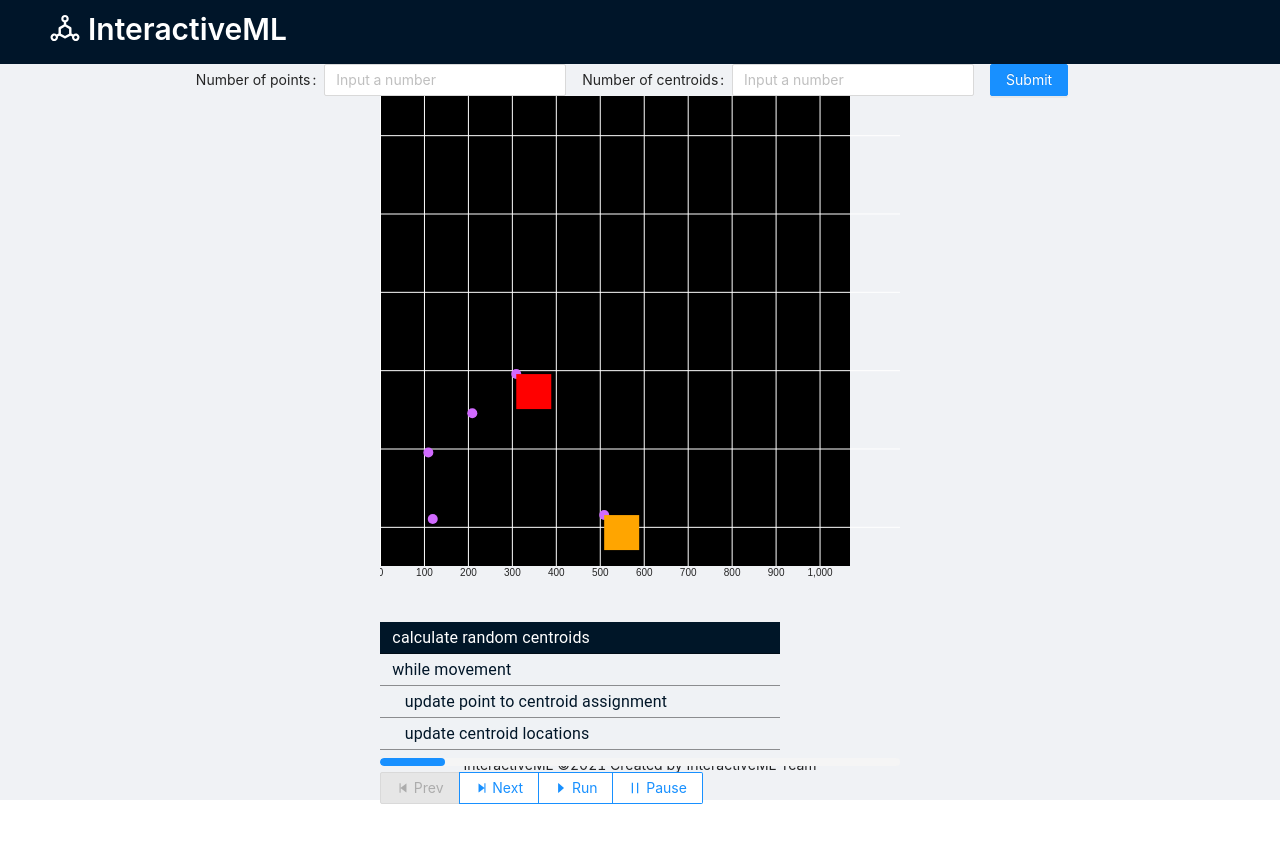
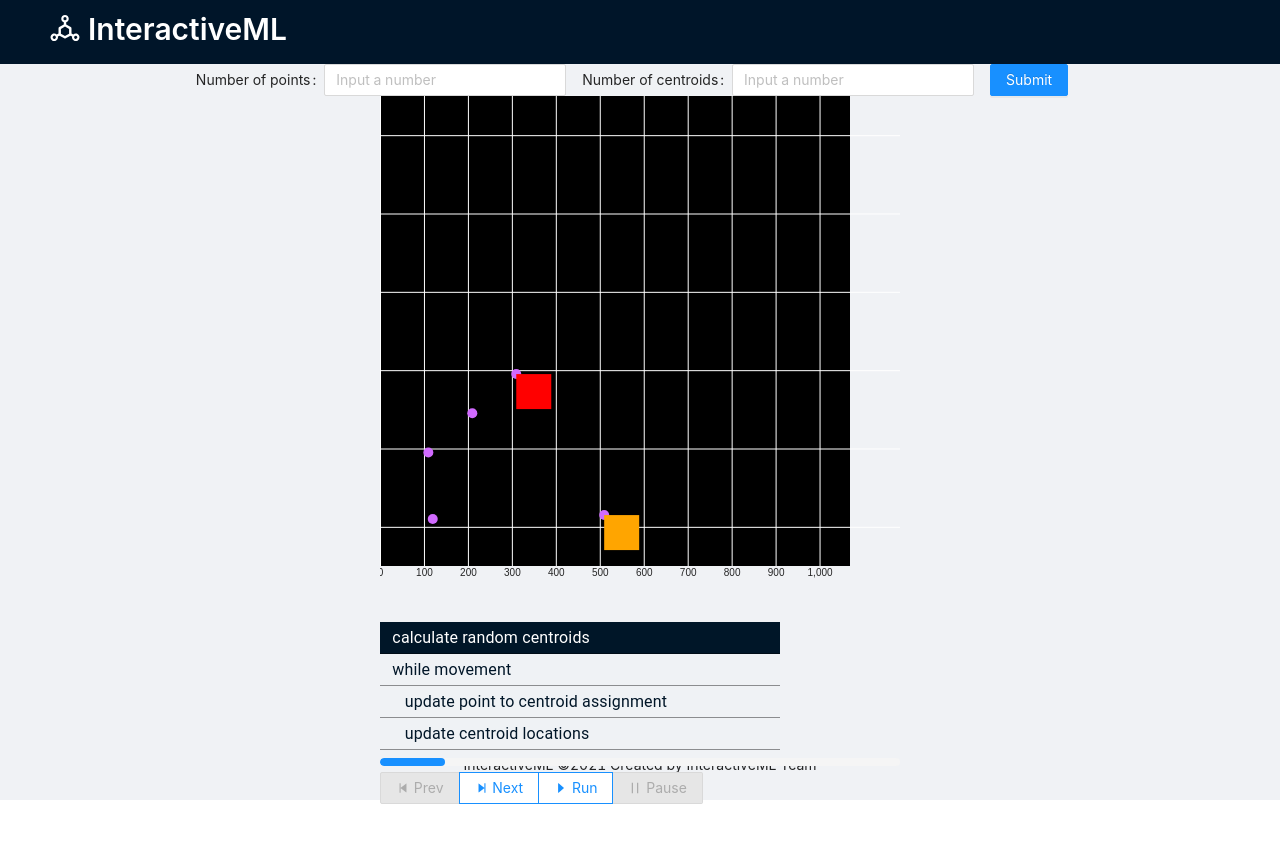
Before and after one commit to h12567/interactive-ml, a React (Create React App) app: page / in a window 1280 px wide. Shown: the top 842 px of the page. Built offline with nearby package versions, Linux system fonts and the light colour scheme.

Commit message:
Refactor codes

```diff
--- a/src/MainComponent.js
+++ b/src/MainComponent.js
@@ -66,8 +66,16 @@ function MainComponent({state_arr}) {
               ? <Radio.Button type="primary" onClick={increaseIdx}><StepForwardOutlined /> Next</Radio.Button>
               : <Radio.Button type="primary" disabled><StepForwardOutlined /> Next</Radio.Button>
             }
-            <Radio.Button type="primary" onClick={startRun}><CaretRightOutlined /> Run</Radio.Button>
-            <Radio.Button type="primary" onClick={pauseRun}><PauseOutlined /> Pause</Radio.Button>
+            {is_pause
+              ? <Radio.Button type="primary" onClick={startRun}><CaretRightOutlined /> Run</Radio.Button>
+              : <Radio.Button type="primary" disabled><CaretRightOutlined /> Run</Radio.Button>
+            }
+            {!is_pause
+              ? <Radio.Button type="primary" onClick={pauseRun}><PauseOutlined /> Pause</Radio.Button>
+              : <Radio.Button type="primary" disabled><PauseOutlined /> Pause</Radio.Button>
+            }
+
+
           </Radio.Group>
         </div>
 
```
